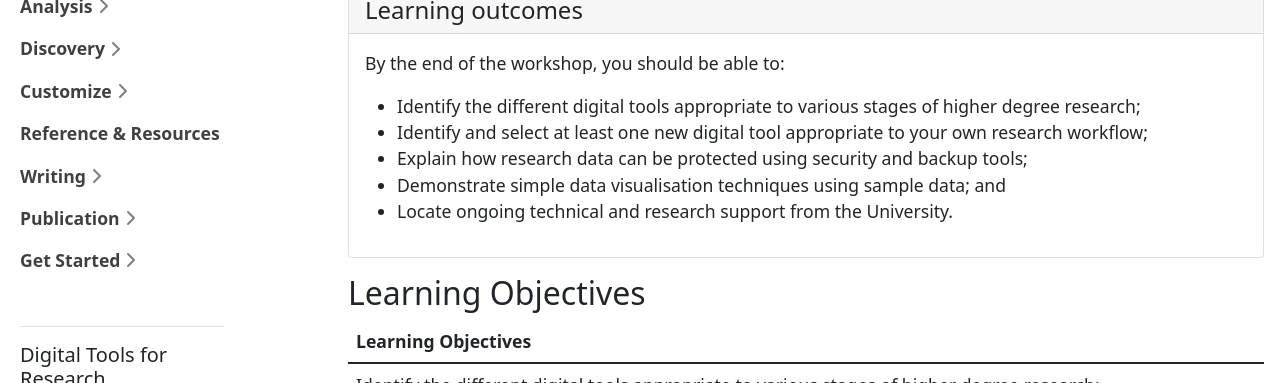
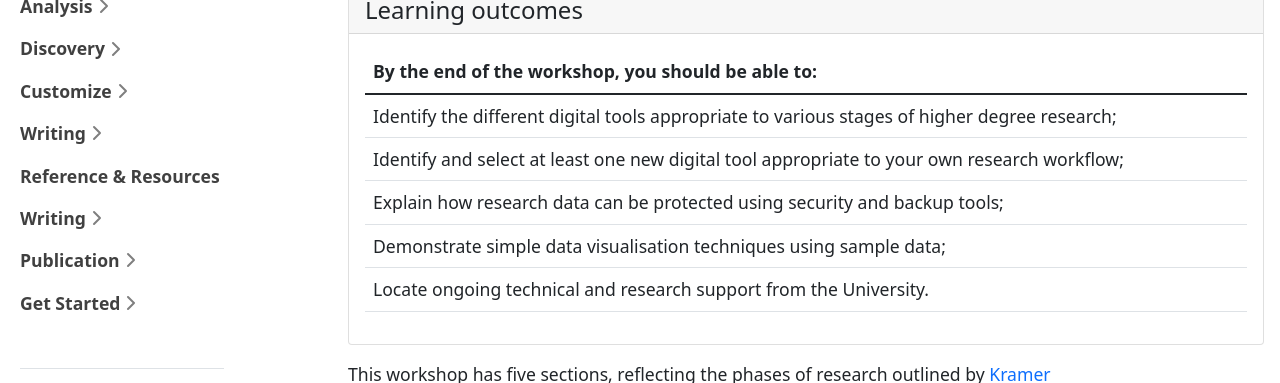
Before and after one commit to GULibrarySandbox/digital-tools, a Jekyll site: the page built from content/intro.md, in a window 1280 px wide and 900 px high, cut to the strip 382-765 px from the top of the window. Built offline with Jekyll 4.4.1, drawn with Linux system fonts in a browser that asks for light colours; some of the changed text lies outside the part shown.

```diff
--- a/content/intro.md
+++ b/content/intro.md
@@ -5,22 +5,7 @@ title: Introduction
 
 {% capture outcomes %}
 
-By the end of the workshop, you should be able to:
-
-- Identify the different digital tools appropriate to various stages of higher degree research;
-- Identify and select at least one new digital tool appropriate to your own research workflow;
-- Explain how research data can be protected using security and backup tools;
-- Demonstrate simple data visualisation techniques using sample data; and
-- Locate ongoing technical and research support from the University.
-
-{% endcapture %}
-
-{% capture header %}{% include icon.html icon='mortarboard-fill' %} Learning outcomes{% endcapture %}
-{% include card.html header=header text=outcomes %}
-
-## Learning Objectives
-
-| Learning Objectives |
+| By the end of the workshop, you should be able to: |
 | -----|
 |Identify the different digital tools appropriate to various stages of higher degree research; |
 | Identify and select at least one new digital tool appropriate to your own research workflow; |
@@ -28,6 +13,11 @@ By the end of the workshop, you should be able to:
 | Demonstrate simple data visualisation techniques using sample data; |
 | Locate ongoing technical and research support from the University. |
 {:.table}
+
+{% endcapture %}
+
+{% capture header %}{% include icon.html icon='mortarboard-fill' %} Learning outcomes{% endcapture %}
+{% include card.html header=header text=outcomes %}
 
 This workshop has five sections, reflecting the phases of research outlined by [Kramer](https://twitter.com/MsPhelps) {% include icon.html icon="twitter" %} and [Bosnan](https://twitter.com/jeroenbosman) {% include icon.html icon="twitter" %} of Utrecht University in their [extensive 2016 study](https://101innovations.wordpress.com) on scholarly tools (Kramer and Bosnan actually use seven phases, but we have simplified it to five).
 
```
Also changed, not shown: content/discovery/capture.md (+2 -8 lines), content/discovery/citations.md (+26 -7 lines), content/discovery/refmans.md (+1 -1 lines), content/writing/coding.md (added, +72 -0 lines).
